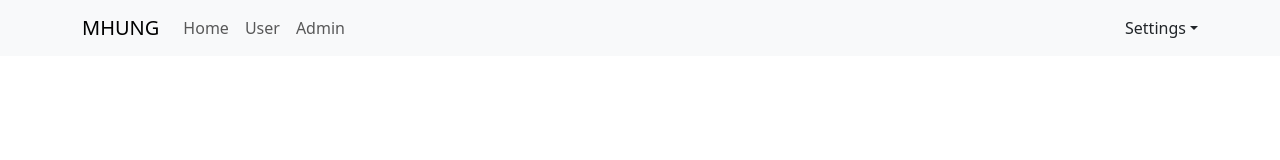
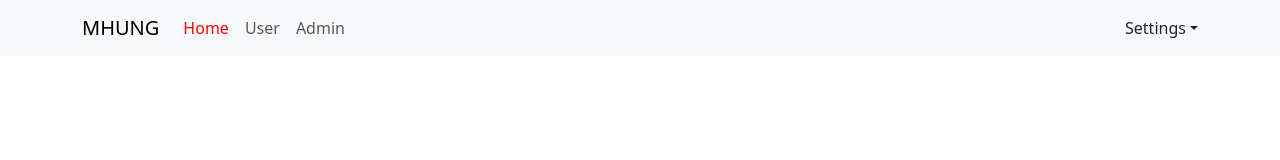
Before and after one commit to manhhungdoan/base-react-redux, a React (Create React App) app: page / in a window 1280 px wide. Shown: the top 160 px of the page. Built offline with nearby package versions, Linux system fonts and the light colour scheme.

Commit message:
#50 active link-nav link

```diff
--- a/src/App.scss
+++ b/src/App.scss
@@ -7,3 +7,15 @@
   -webkit-font-smoothing: antialiased;
   -moz-osx-font-smoothing: grayscale;
 }
+
+.app-container {
+  .header-container {
+    .navbar-nav {
+      .nav-link {
+        &.active {
+          color: red;
+        }
+      }
+    }
+  }
+}
--- a/src/components/Header/Header.js
+++ b/src/components/Header/Header.js
@@ -2,7 +2,7 @@
 import Nav from 'react-bootstrap/Nav';
 import Navbar from 'react-bootstrap/Navbar';
 import NavDropdown from 'react-bootstrap/NavDropdown';
-import { Link } from 'react-router-dom';
+import { NavLink } from 'react-router-dom';
 const Header = () => {
     return (
         <Navbar bg="light" expand="lg">
@@ -11,9 +11,9 @@
                 <Navbar.Toggle aria-controls="basic-navbar-nav" />
                 <Navbar.Collapse id="basic-navbar-nav">
                     <Nav className="me-auto">
-                        <Link to='/' className='nav-link'>Home</Link>
-                        <Link to="users" className='nav-link'>User</Link>
-                        <Link to="admin" className='nav-link'>Admin</Link>
+                        <NavLink to='/' className='nav-link'>Home</NavLink>
+                        <NavLink to="users" className='nav-link'>User</NavLink>
+                        <NavLink to="admin" className='nav-link'>Admin</NavLink>
                     </Nav>
                     <nav>
                         <NavDropdown title="Settings" id="basic-nav-dropdown">
```
